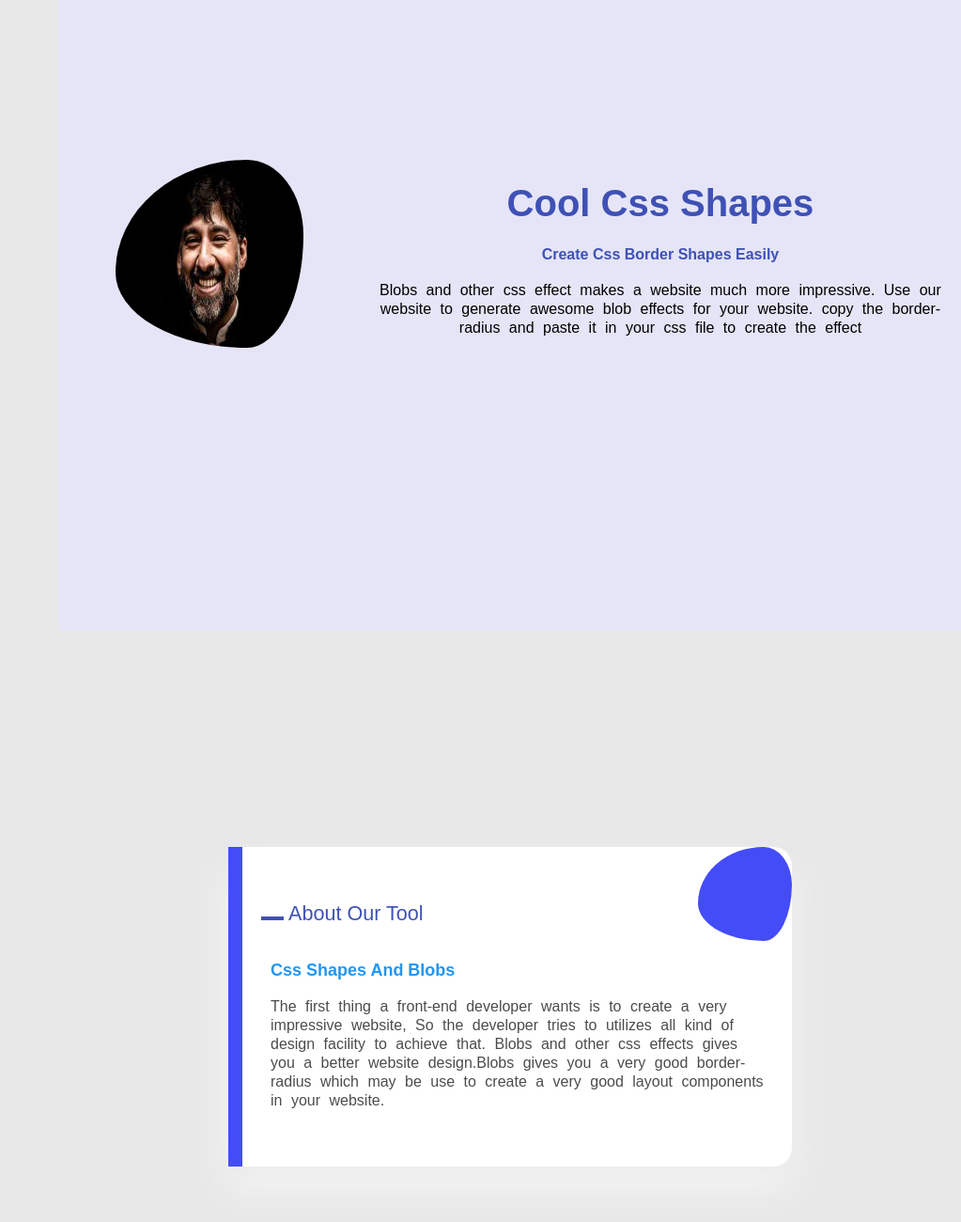
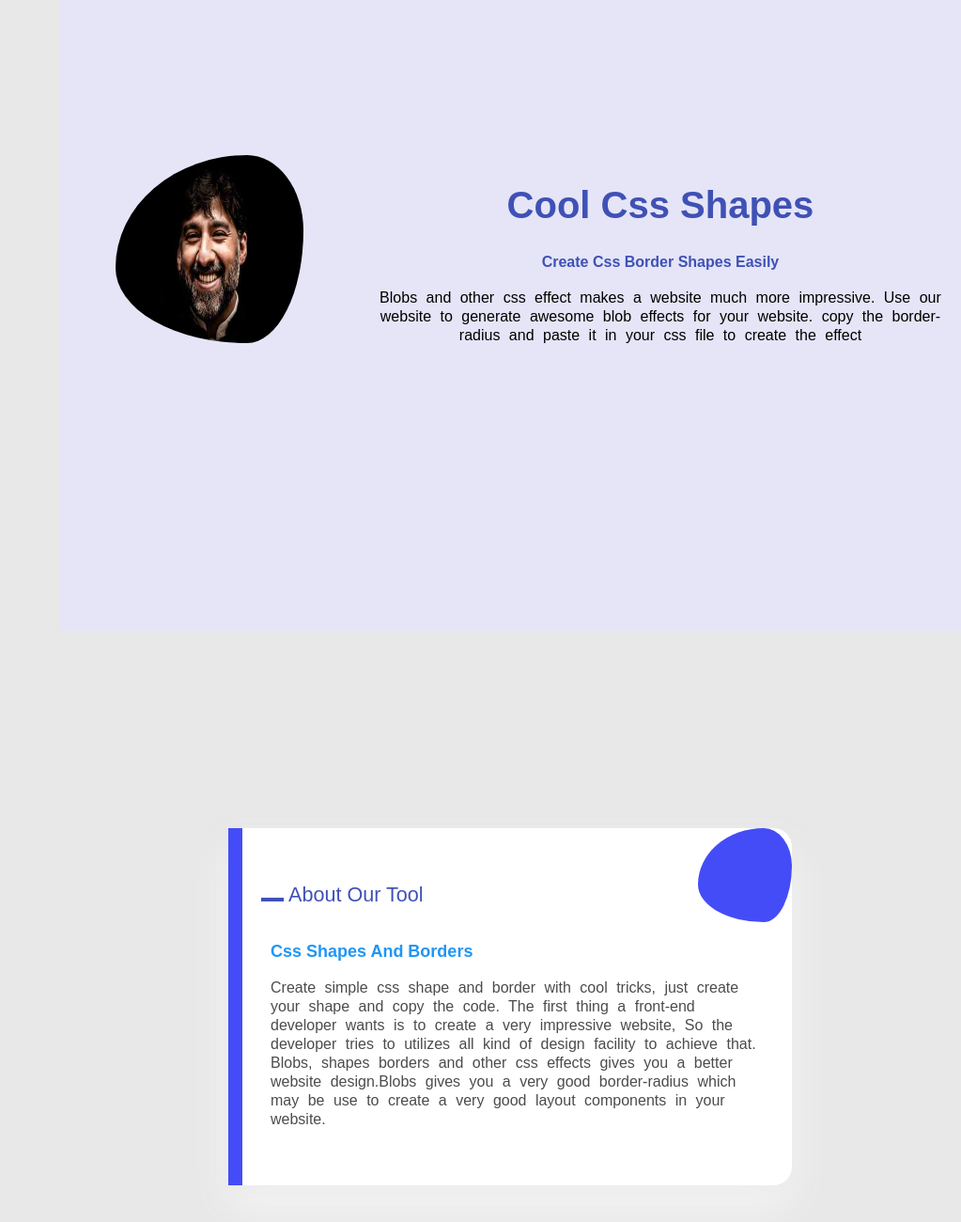
Before and after one commit to breezela/cssshapes, a plain HTML site: page index.html in a window 1280 px wide. Shown: the part 988-2288 px from the top of the page at 94% size, without its empty margins (257-1280 px from the left). Drawn offline with Linux system fonts and the light colour scheme; a web font is replaced by a local one.

Commit message:
Add files via upload

```diff
--- a/index.html
+++ b/index.html
@@ -70,9 +70,9 @@
 <img src="img/deo.jpg" class="blob-image height-200 width-200" alt="aboutcsshapes">
         </div>
         <div class="col sm-12 md-8 lg-8 padding">
-      <h1 class="text-big text-indigo montserrat">
+      <h2 class="text-big text-indigo montserrat">
           Cool Css Shapes
-      </h1>
+      </h2>
       <h2 class="text-indigo section h6 ">Create Css Border Shapes Easily</h2>
 
       <div class="body-1 padding">
@@ -94,10 +94,11 @@
 <center>
     <div class="about-card text-left">
         <div class="header text-indigo montserrat text-larger section">About Our Tool</div>
-        <h1 class="text-large text-blue section h5 padding-top-30 montserrat margin-10">Css Shapes And Blobs</h1>
+        <h1 class="text-large text-blue section h5 padding-top-30 montserrat margin-10">Css Shapes And Borders</h1>
       <div class="body-1 opacity-4 padding">
+          Create simple css shape and border with cool tricks, just create your shape and copy the code.
            The first thing a front-end developer wants is to create a very impressive website,
-           So the developer tries to utilizes all kind of design facility to achieve that. Blobs
+           So the developer tries to utilizes all kind of design facility to achieve that. Blobs, shapes borders
            and other css effects gives you a better website design.Blobs gives you a very good border-radius
            which may be use to create a very good layout components in your website.
         </div>
```
